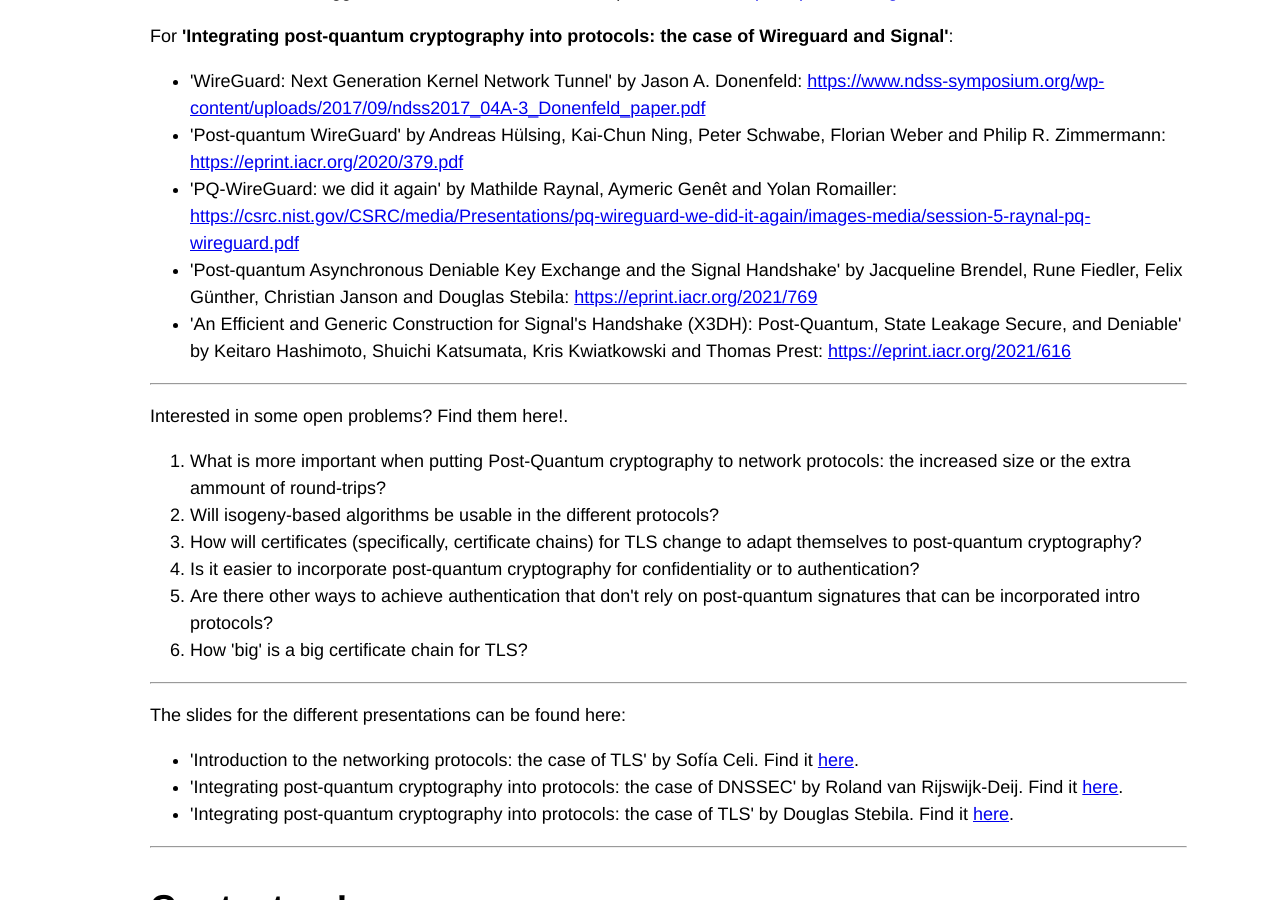
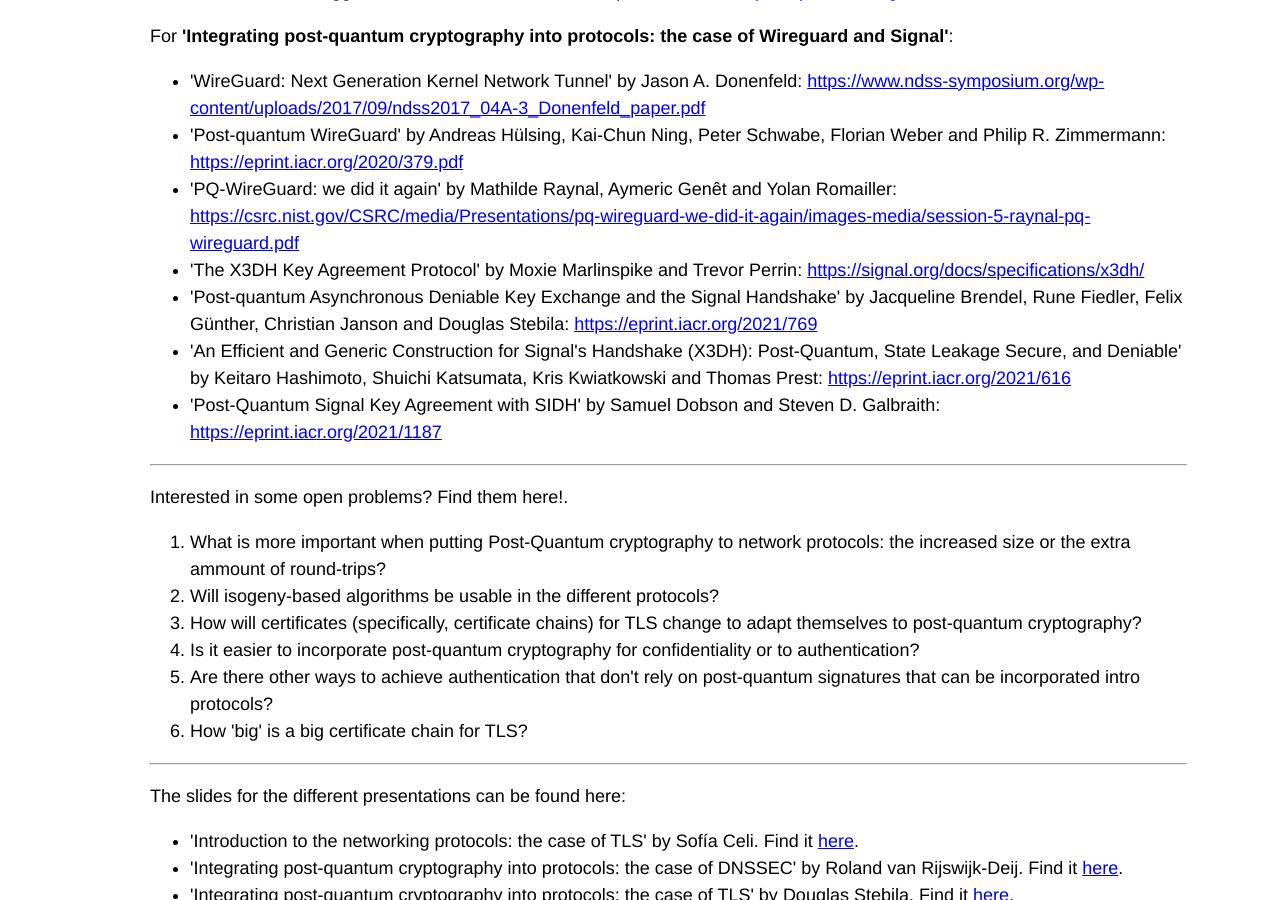
Before and after one commit to claucece/PQNet-Workshop, a Jekyll site: the page built from resources.html, in a window 1280 px wide and 900 px high, scrolled down 1634 px. Built offline with Jekyll 4.4.1, drawn with Linux system fonts in a browser that asks for light colours.

Commit message:
Add more resources

```diff
--- a/resources.html
+++ b/resources.html
@@ -48,8 +48,10 @@
 				  <li>'WireGuard: Next Generation Kernel Network Tunnel' by Jason A. Donenfeld: <a href="https://www.ndss-symposium.org/wp-content/uploads/2017/09/ndss2017_04A-3_Donenfeld_paper.pdf">https://www.ndss-symposium.org/wp-content/uploads/2017/09/ndss2017_04A-3_Donenfeld_paper.pdf</a></li>
 				  <li>'Post-quantum WireGuard' by Andreas Hülsing, Kai-Chun Ning, Peter Schwabe, Florian Weber and Philip R. Zimmermann: <a href="https://eprint.iacr.org/2020/379.pdf">https://eprint.iacr.org/2020/379.pdf</a></li>
 				  <li>'PQ-WireGuard: we did it again' by Mathilde Raynal, Aymeric Genêt and Yolan Romailler: <a href="https://csrc.nist.gov/CSRC/media/Presentations/pq-wireguard-we-did-it-again/images-media/session-5-raynal-pq-wireguard.pdf">https://csrc.nist.gov/CSRC/media/Presentations/pq-wireguard-we-did-it-again/images-media/session-5-raynal-pq-wireguard.pdf</a></li>
+				  <li>'The X3DH Key Agreement Protocol' by Moxie Marlinspike and Trevor Perrin: <a href="https://signal.org/docs/specifications/x3dh/">https://signal.org/docs/specifications/x3dh/</a></li>
 				  <li>'Post-quantum Asynchronous Deniable Key Exchange and the Signal Handshake' by Jacqueline Brendel, Rune Fiedler, Felix Günther, Christian Janson and Douglas Stebila: <a href="https://eprint.iacr.org/2021/769">https://eprint.iacr.org/2021/769</a></li>
 				  <li>'An Efficient and Generic Construction for Signal's Handshake (X3DH): Post-Quantum, State Leakage Secure, and Deniable' by Keitaro Hashimoto, Shuichi Katsumata, Kris Kwiatkowski and Thomas Prest: <a href="https://eprint.iacr.org/2021/616">https://eprint.iacr.org/2021/616</a></li>
+				  <li>'Post-Quantum Signal Key Agreement with SIDH' by Samuel Dobson and Steven D. Galbraith: <a href="https://eprint.iacr.org/2021/1187">https://eprint.iacr.org/2021/1187</a></li>
 				</ul>
 				<hr>
         <p>
```
